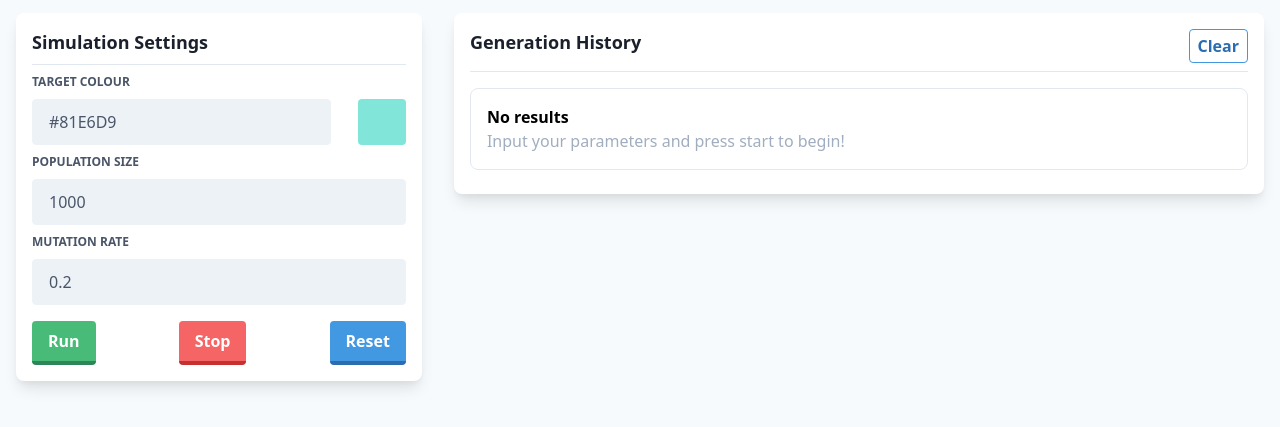
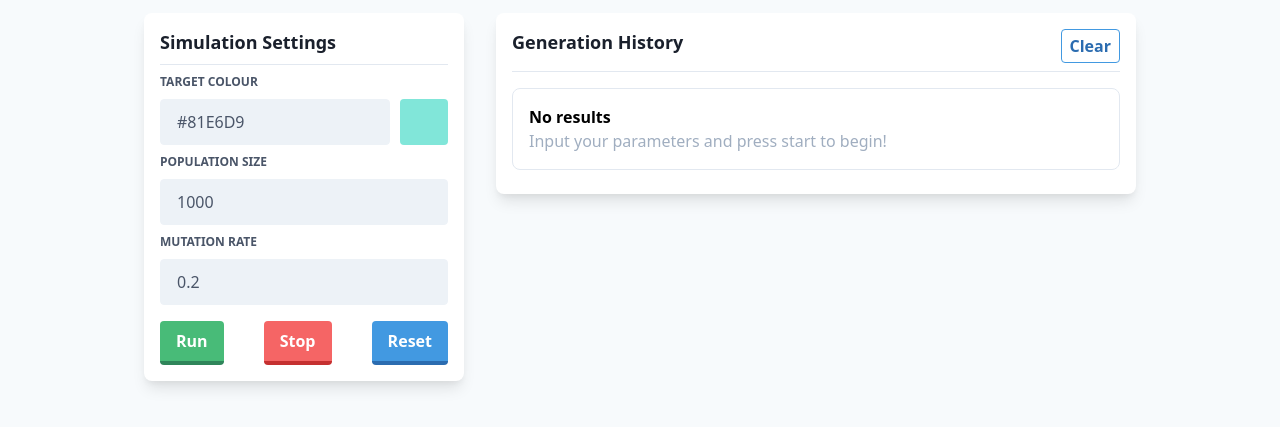
Before and after one commit to AlexEales/wasm-colour-ga, a website built with Parcel: page src/index.html in a window 1280 px wide. Shown: the part 115-542 px from the top of the page. Built offline with nearby package versions, Linux system fonts and the light colour scheme.

Commit message:
Slight style and semantic changes

```diff
--- a/src/index.html
+++ b/src/index.html
@@ -50,7 +50,7 @@
             </div>
 
             <!-- GENERATION DISPLAY -->
-            <div id="generation-display">
+            <div id="generation-container">
                 <div class="flex flex-row align-middle justify-between">
                     <h2>Generation History</h2>
                     <button id="clear-history-button" class="btn-outline">
@@ -58,7 +58,7 @@
                     </button>
                 </div>
                 <hr>
-                <div id="generation-history-display">
+                <div generation-display>
                     <div generation-display-card>
                         <div>
                             <h3>No results</h3>
--- a/src/styles.scss
+++ b/src/styles.scss
@@ -49,7 +49,7 @@ section {
     @apply flex flex-col items-center;
 
     @media (min-width: 768px) {
-        @apply flex-row items-start;
+        @apply flex-row items-start justify-center;
     }
 }
 
@@ -57,15 +57,15 @@ section {
     @apply w-5/6 m-4 p-4 bg-white rounded-lg overflow-hidden shadow-lg h-auto;
 
     @media (min-width: 768px) {
-        @apply w-1/3;
+        @apply w-1/4;
     }
 }
 
-#generation-display {
+#generation-container {
     @apply w-5/6 max-h-3/4 overflow-y-scroll m-4 p-4 bg-white rounded-lg shadow-lg;
 
     @media (min-width: 768px) {
-        @apply w-2/3 max-h-3/4;
+        @apply w-2/4 max-h-3/4;
     }
 }
 
```
